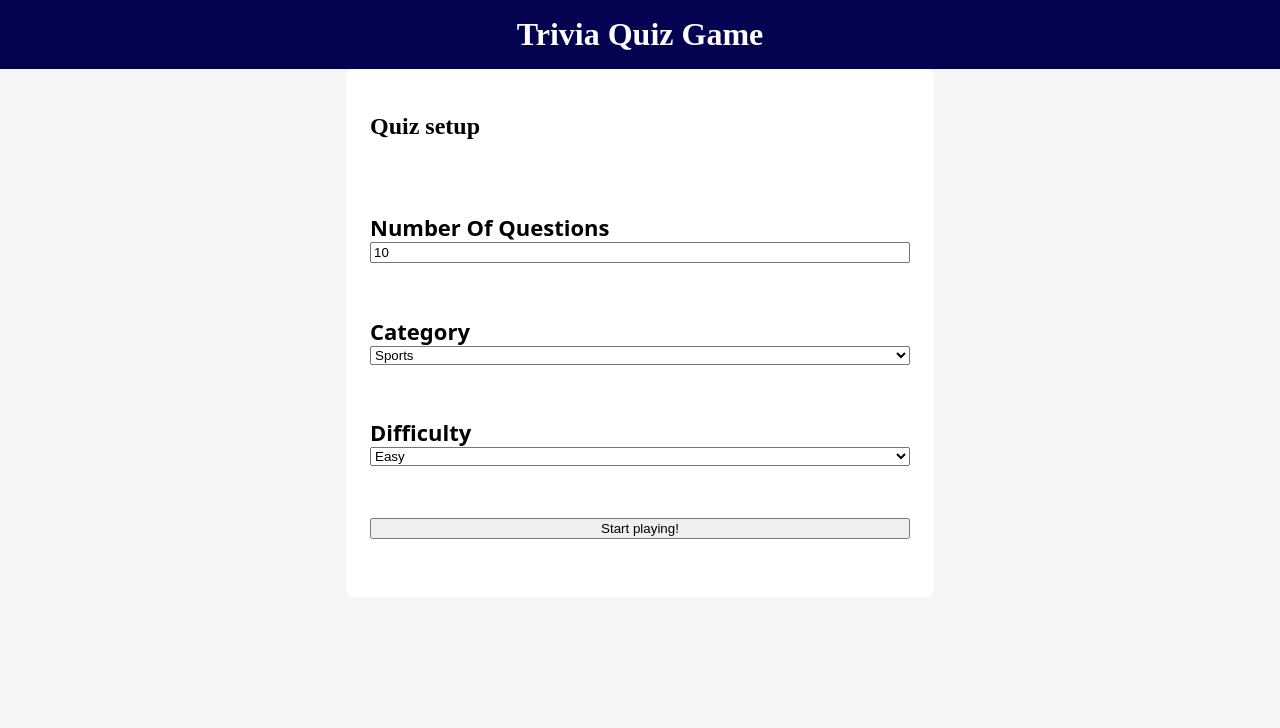
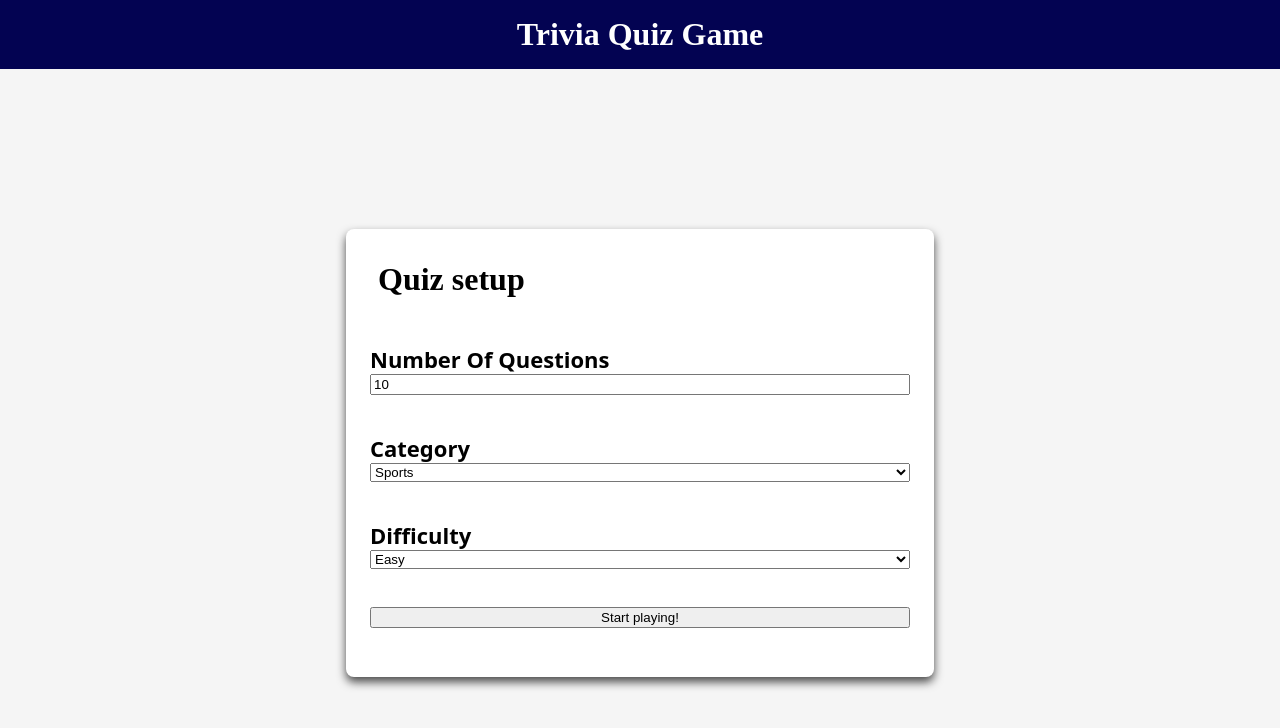
Before and after one commit to dariojularic/Trivia-quiz, a React app: page / in a window 1280 px wide. Shown: the top 728 px of the page. Built offline with nearby package versions, Linux system fonts and the light colour scheme; the HTML template or start-up script is replaced by a standard one.

Commit message:
Add style

```diff
--- a/src/App.css
+++ b/src/App.css
@@ -14,14 +14,20 @@ main {
   /* justify-content: center; */
   align-items: center;
   height: 100%;
+  margin-top: 160px;
 }
 
 .game {
-  height: 480px;
+  height: 400px;
   width: 540px;
   /* border: 1px solid red; */
   padding: 24px;
   border-radius: 8px;
   background-color: white;
+  box-shadow: 0px 5px 10px rgba(0, 0, 0, 0.7);
+}
 
+h2 {
+  font-size: 32px;
+  margin: 8px;
 }
```
